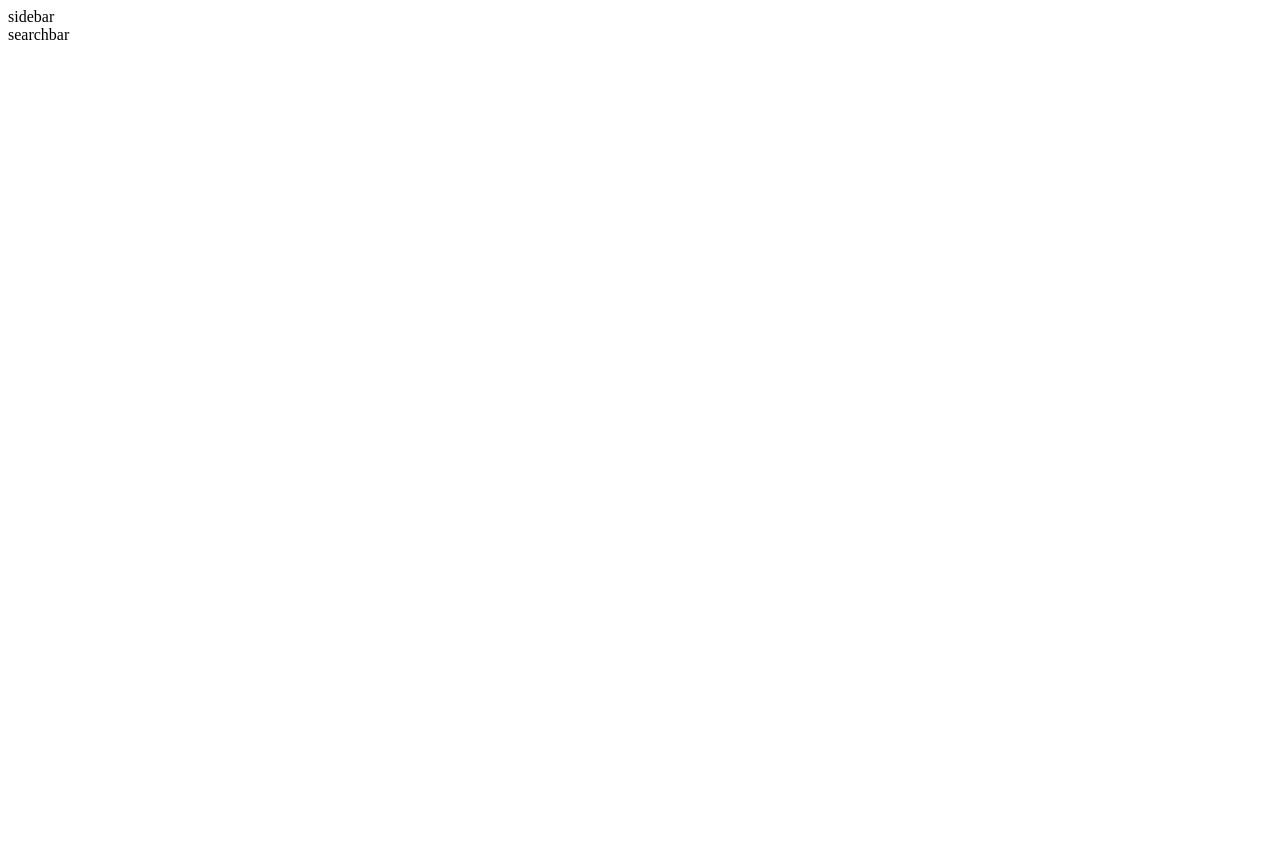
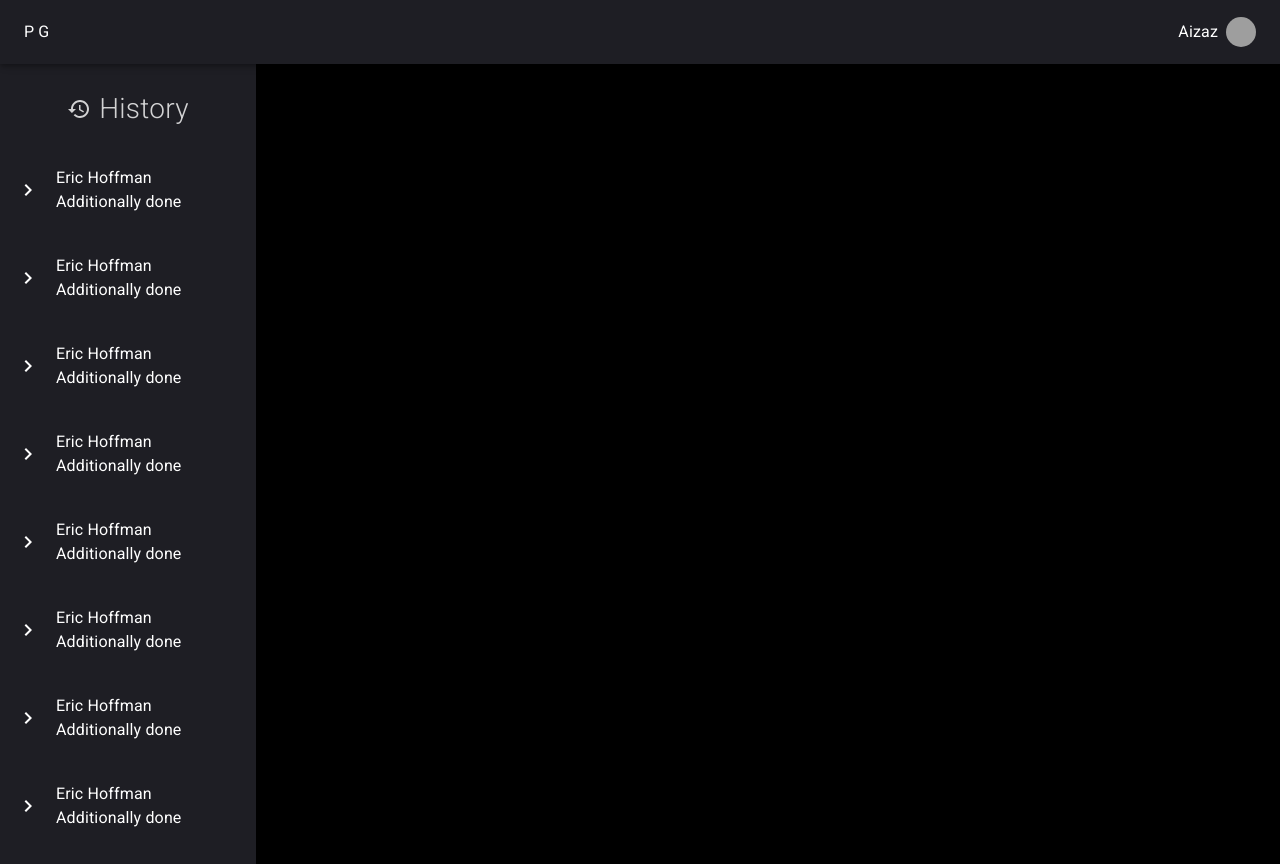
Before and after one commit to aizazulllhaq/Proposal_Generator, a React (Vite) app in the folder Frontend/: page / in a window 1280 px wide. Before the commit the page ends 800 px from the top, so only its background shows below. Built offline with nearby package versions, Linux system fonts and the light colour scheme; grey boxes are pictures that could not be loaded.

Commit message:
Frontend Start

```diff
--- a/Frontend/index.html
+++ b/Frontend/index.html
@@ -8,7 +8,12 @@
       rel="stylesheet"
       href="https://fonts.googleapis.com/css2?family=Roboto:wght@300;400;500;700&display=swap"
     />
-
+    <style>
+      * {
+        font-family: "Roboto", sans-serif;
+        margin: 0;
+      }
+    </style>
     <title>Generate Proposal</title>
   </head>
   <body>
--- a/Frontend/src/App.jsx
+++ b/Frontend/src/App.jsx
@@ -1,10 +1,15 @@
+import { Box, Stack } from "@mui/material";
 import Home from "./Components/Home/Home";
+import Navbar from "./Components/Navbar";
 
 const App = () => {
   return (
-    <div>
-      <Home />
-    </div>
+    <Box>
+      <Navbar />
+      <Stack>
+        <Home />
+      </Stack>
+    </Box>
   );
 };
 
--- a/Frontend/src/Components/Home/Home.jsx
+++ b/Frontend/src/Components/Home/Home.jsx
@@ -1,13 +1,14 @@
 import React from "react";
 import SideBar from "./SideBar";
 import Main from "./Main";
+import { Box } from "@mui/material";
 
 const Home = () => {
   return (
-    <div className="flex">
+    <Box sx={{display:"flex"}}>
       <SideBar />
       <Main />
-    </div>
+    </Box>
   );
 };
 
--- a/Frontend/src/Components/Home/Main.jsx
+++ b/Frontend/src/Components/Home/Main.jsx
@@ -1,11 +1,12 @@
 import React from "react";
 import SearchBar from "./SearchBar";
+import { Box } from "@mui/material";
 
 const Main = () => {
   return (
-    <div className="flex-4">
+    <Box flex={4} bgcolor={"black"}>
       <SearchBar />
-    </div>
+    </Box>
   );
 };
 
--- a/Frontend/src/Components/Home/SideBar.jsx
+++ b/Frontend/src/Components/Home/SideBar.jsx
@@ -1,11 +1,108 @@
-import React from 'react'
-
+import {
+  Box,
+  List,
+  ListItem,
+  ListItemButton,
+  ListItemText,
+  Typography,
+} from "@mui/material";
+import React from "react";
+import KeyboardArrowRightIcon from "@mui/icons-material/KeyboardArrowRight";
+import HistoryIcon from "@mui/icons-material/History";
 const SideBar = () => {
   return (
-    <div className='flex-2'>
-      sidebar
-    </div>
-  )
-}
+    <Box
+      flex={1}
+      bgcolor={"#1E1E24"}
+      color={"white"}
+      sx={{
+        height: "100vh",
+        overflowY: "scroll",
+        "&::-webkit-scrollbar": { display: "none" },
+      }}
+    >
+      <List
+        sx={{
+          width: "100%",
+          maxWidth: 360,
+        }}
+        aria-label="contacts"
+      >
+        <Box
+          sx={{
+            display: "flex",
+            alignItems: "center",
+            justifyContent: "center",
+            gap:1,
+            opacity:0.8
+          }}
+        >
+          <HistoryIcon/>
+          <Typography
+            sx={{ textAlign: "center", fontWeight: 100, fontSize: 28 }}
+            my={2}
+          >
+            History
+          </Typography>
+        </Box>
+        <ListItem>
+          <KeyboardArrowRightIcon />
+          <ListItemButton>
+            <ListItemText primary="Eric Hoffman Additionally done" />
+          </ListItemButton>
+        </ListItem>
+        <ListItem>
+          <KeyboardArrowRightIcon />
 
-export default SideBar
+          <ListItemButton>
+            <ListItemText primary="Eric Hoffman Additionally done" />
+          </ListItemButton>
+        </ListItem>{" "}
+        <ListItem>
+          <KeyboardArrowRightIcon />
+
+          <ListItemButton>
+            <ListItemText primary="Eric Hoffman Additionally done" />
+          </ListItemButton>
+        </ListItem>{" "}
+        <ListItem>
+          <KeyboardArrowRightIcon />
+
+          <ListItemButton>
+            <ListItemText primary="Eric Hoffman Additionally done" />
+          </ListItemButton>
+        </ListItem>{" "}
+        <ListItem>
+          <KeyboardArrowRightIcon />
+
+          <ListItemButton>
+            <ListItemText primary="Eric Hoffman Additionally done" />
+          </ListItemButton>
+        </ListItem>{" "}
+        <ListItem>
+          <KeyboardArrowRightIcon />
+
+          <ListItemButton>
+            <ListItemText primary="Eric Hoffman Additionally done" />
+          </ListItemButton>
+        </ListItem>{" "}
+        <ListItem>
+          <KeyboardArrowRightIcon />
+
+          <ListItemButton>
+            <ListItemText primary="Eric Hoffman Additionally done" />
+          </ListItemButton>
+        </ListItem>
+        <ListItem>
+          <KeyboardArrowRightIcon />
+
+          <ListItemButton>
+            <ListItemText primary="Eric Hoffman Additionally done" />
+          </ListItemButton>
+        </ListItem>{" "}
+      </List>
+    </Box>
+  );
+};
+
+export default SideBar;
--- /dev/null
+++ b/Frontend/src/Components/Navbar.jsx
@@ -0,0 +1,23 @@
+import { AppBar, Avatar, Box, Toolbar, Typography } from "@mui/material";
+import React from "react";
+
+const Navbar = () => {
+  return (
+    <Box bgcolor={"red"}>
+      <AppBar position="sticky" sx={{ backgroundColor: "#1E1E24" }}>
+        <Toolbar sx={{ display: "flex", justifyContent: "space-between" }}>
+          <Typography>P G</Typography>
+          <Box sx={{ display: "flex", alignItems: "center", gap: 1 }}>
+            <Typography>Aizaz</Typography>
+            <Avatar
+              src="https://encrypted-tbn0.gstatic.com/images?q=tbn:ANd9GcQK_mAcrV3vVhLq6HK4c1liqGV59qhOwXdEGw&s"
+              sx={{ width: 30, height: 30 }}
+            />
+          </Box>
+        </Toolbar>
+      </AppBar>
+    </Box>
+  );
+};
+
+export default Navbar;
```
